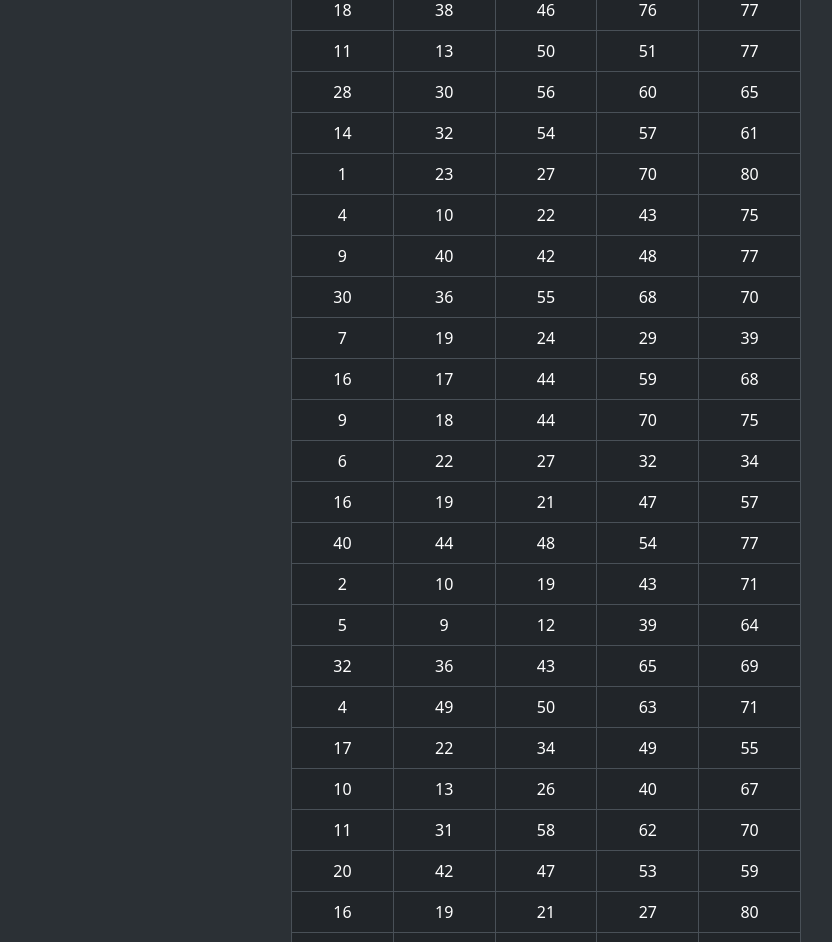
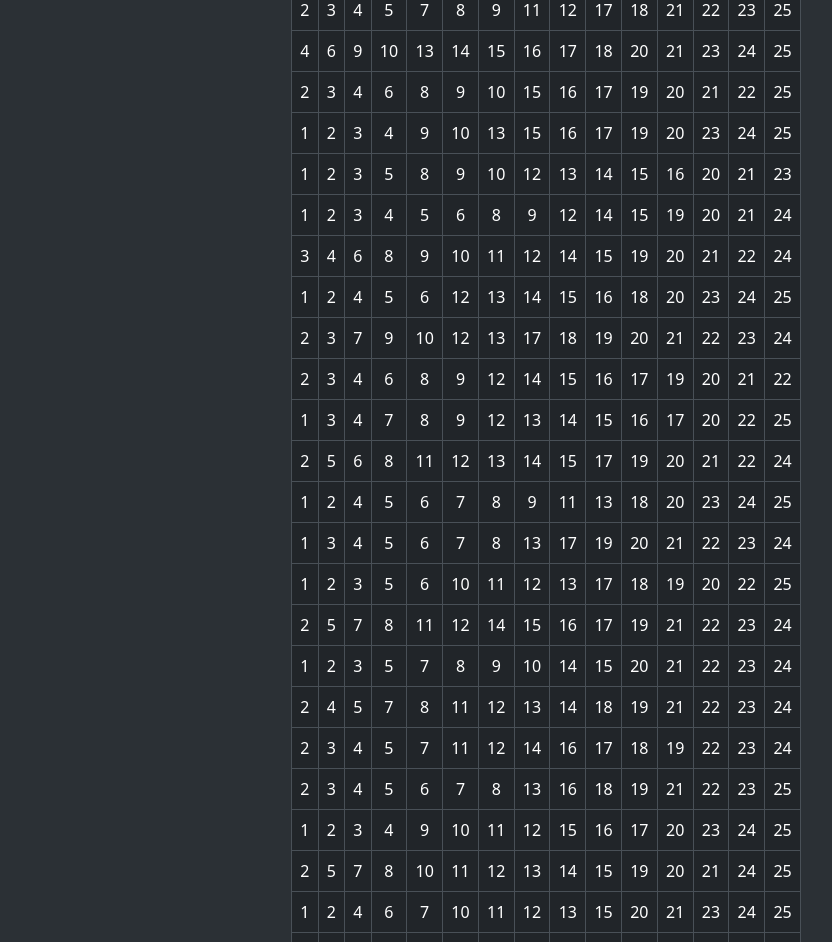
Before and after one commit to RafaelAlvesDS/RafaelAlvesDS.github.io, a plain HTML site: page index.html in a window 1280 px wide. Shown: the part 642-1584 px from the top of the page, without its empty margins (94-926 px from the left). Drawn offline with nearby package versions, Linux system fonts and the light colour scheme.

Commit message:
Update index.html

```diff
--- a/index.html
+++ b/index.html
@@ -139,86 +139,35 @@
         <script>
             // Your array of numbers
             var numbers = [
-                [18,38,46,76,77],
-                [11,13,50,51,77],
-                [28,30,56,60,65],
-                [14,32,54,57,61],
-                [01,23,27,70,80],
-                [04,10,22,43,75],
-                [09,40,42,48,77],
-                [30,36,55,68,70],
-                [07,19,24,29,39],
-                [16,17,44,59,68],
-                [09,18,44,70,75],
-                [06,22,27,32,34],
-                [16,19,21,47,57],
-                [40,44,48,54,77],
-                [02,10,19,43,71],
-                [05,09,12,39,64],
-                [32,36,43,65,69],
-                [04,49,50,63,71],
-                [17,22,34,49,55],
-                [10,13,26,40,67],
-                [11,31,58,62,70],
-                [20,42,47,53,59],
-                [16,19,21,27,80],
-                [05,48,67,72,79],
-                [07,34,46,50,53],
-                [14,62,70,77,79],
-                [31,48,49,58,73],
-                [15,48,62,68,79],
-                [28,49,59,62,73],
-                [08,54,64,73,79],
-                [15,16,21,22,44],
-                [11,31,37,52,53],
-                [60,65,68,73,76],
-                [25,51,62,75,80],
-                [11,14,22,38,48],
-                [10,11,17,23,31],
-                [23,28,32,46,63],
-                [02,07,10,60,63],
-                [04,33,50,71,79],
-                [07,08,30,60,79],
-                [03,07,48,77,78],
-                [17,40,57,58,65],
-                [05,06,36,63,71],
-                [02,20,42,45,64],
-                [03,08,12,38,67],
-                [05,13,27,29,43],
-                [45,60,65,68,80],
-                [14,37,48,54,75],
-                [29,49,50,51,64],
-                [37,56,68,74,80],
-                [19,26,61,65,72],
-                [02,23,24,42,58],
-                [12,19,46,54,66],
-                [25,44,66,69,70],
-                [10,28,71,72,76],
-                [02,45,56,58,75],
-                [22,26,59,60,72],
-                [03,59,72,74,75],
-                [11,27,58,59,79],
-                [11,26,31,53,80],
-                [05,14,28,36,70],
-                [02,56,62,73,77],
-                [10,13,15,19,39],
-                [22,44,51,57,80],
-                [21,23,37,58,79],
-                [08,29,67,71,77],
-                [21,26,42,44,79],
-                [24,32,46,63,76],
-                [24,32,42,47,66],
-                [09,19,30,50,69],
-                [06,34,46,62,68],
-                [23,37,51,64,71],
-                [24,37,39,47,61],
-                [10,14,45,64,69],
-                [05,07,40,54,58],
-                [35,38,50,56,63],
-                [04,10,26,36,78],
-                [33,63,65,68,73],
-                [19,22,34,66,68],
-                [20,45,59,66,72]
+                [02,03,04,05,07,08,09,11,12,17,18,21,22,23,25],
+[04,06,09,10,13,14,15,16,17,18,20,21,23,24,25],
+[02,03,04,06,08,09,10,15,16,17,19,20,21,22,25],
+[01,02,03,04,09,10,13,15,16,17,19,20,23,24,25],
+[01,02,03,05,08,09,10,12,13,14,15,16,20,21,23],
+[01,02,03,04,05,06,08,09,12,14,15,19,20,21,24],
+[03,04,06,08,09,10,11,12,14,15,19,20,21,22,24],
+[01,02,04,05,06,12,13,14,15,16,18,20,23,24,25],
+[02,03,07,09,10,12,13,17,18,19,20,21,22,23,24],
+[02,03,04,06,08,09,12,14,15,16,17,19,20,21,22],
+[01,03,04,07,08,09,12,13,14,15,16,17,20,22,25],
+[02,05,06,08,11,12,13,14,15,17,19,20,21,22,24],
+[01,02,04,05,06,07,08,09,11,13,18,20,23,24,25],
+[01,03,04,05,06,07,08,13,17,19,20,21,22,23,24],
+[01,02,03,05,06,10,11,12,13,17,18,19,20,22,25],
+[02,05,07,08,11,12,14,15,16,17,19,21,22,23,24],
+[01,02,03,05,07,08,09,10,14,15,20,21,22,23,24],
+[02,04,05,07,08,11,12,13,14,18,19,21,22,23,24],
+[02,03,04,05,07,11,12,14,16,17,18,19,22,23,24],
+[02,03,04,05,06,07,08,13,16,18,19,21,22,23,25],
+[01,02,03,04,09,10,11,12,15,16,17,20,23,24,25],
+[02,05,07,08,10,11,12,13,14,15,19,20,21,24,25],
+[01,02,04,06,07,10,11,12,13,15,20,21,23,24,25],
+[02,06,09,10,11,13,15,17,19,20,21,22,23,24,25],
+[01,02,03,04,06,08,09,10,11,14,17,18,19,21,22],
+[02,03,04,06,07,09,12,16,17,19,20,21,22,24,25],
+[02,03,04,06,07,09,10,13,14,15,16,18,19,21,24],
+[02,04,05,08,09,12,13,14,15,17,18,20,21,22,23],
+[06,07,08,09,11,12,14,15,18,19,20,21,23,24,25]
 
 
             ];
```
